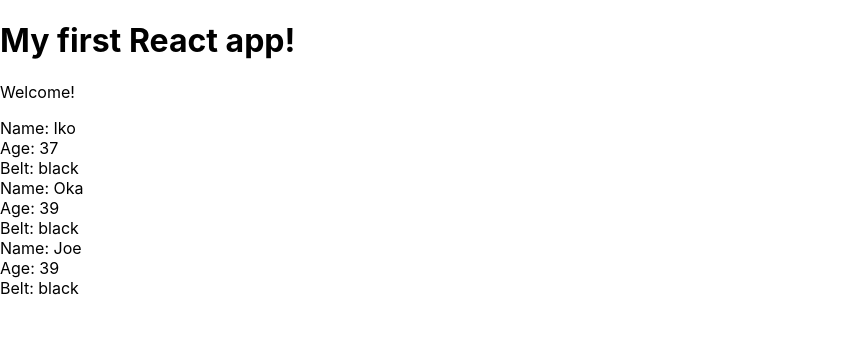
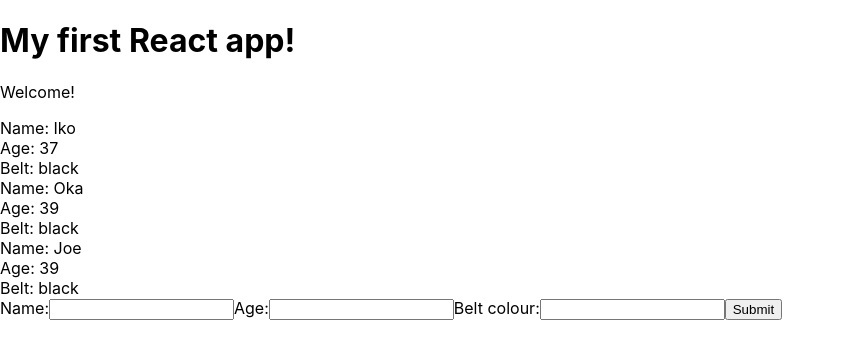
Before and after one commit to JRybelis/firstapp, a React (Create React App) app: page / in a window 1280 px wide. Shown: the top 358 px of the page, without its empty margins (0-845 px from the left). Built offline with nearby package versions, Linux system fonts and the light colour scheme.

Commit message:
form add

```diff
--- /dev/null
+++ b/src/AddFighter.js
@@ -0,0 +1,36 @@
+import React, {Component} from 'react'
+
+class AddFighter extends Component {
+    state = {
+        name: null,
+        age: null,
+        belt: null
+    }
+    handleChange = (e) => {
+        this.setState({
+            [e.target.id]: e.target.value //square bracket notation
+        })
+    }
+    handleSubmit = (e) => {
+        e.preventDefault();
+        this.props.addFighter(this.state);
+    }
+
+    render(){
+        return(
+            <div>
+                <form onSubmit={this.handleSubmit}>
+                    <label htmlFor="name">Name:</label>
+                    <input type="text" id="name" onChange={this.handleChange}/>
+                    <label htmlFor="name">Age:</label>
+                    <input type="text" id="age" onChange={this.handleChange}/>
+                    <label htmlFor="name">Belt colour:</label>
+                    <input type="text" id="belt" onChange={this.handleChange}/>
+                    <button>Submit</button>
+                </form>
+            </div>
+        )
+    }
+}
+
+export default AddFighter
--- a/src/App.js
+++ b/src/App.js
@@ -1,5 +1,6 @@
 import React, {Component } from 'react';
 import ManillaFighters from './Manilla.js';
+import AddFighter from './AddFighter.js';
 
 
 //container class-based components
@@ -12,12 +13,20 @@
       { name: 'Joe', age: 39, belt: 'black', id: 4}
     ]
   }
+  addFighter = (manillaFighter) => {
+    manillaFighter.id = Math.random();
+    let manillaFighters = [...this.state.manillaFighters, manillaFighter] // spread operator creates a new array and adding the objects copied from the original into it. Then, it adds a new element, which comes in via the function.
+    this.setState({
+       manillaFighters: manillaFighters // new property is equal to the new array created.
+    })
+  }
   render () {
     return (
       <div className="App">
         <h1>My first React app!</h1>
         <p>Welcome!</p>
         <ManillaFighters manillaFighters={this.state.manillaFighters}/>
+        <AddFighter addFighter={this.addFighter}/>
       </div>
     );
   }
```
